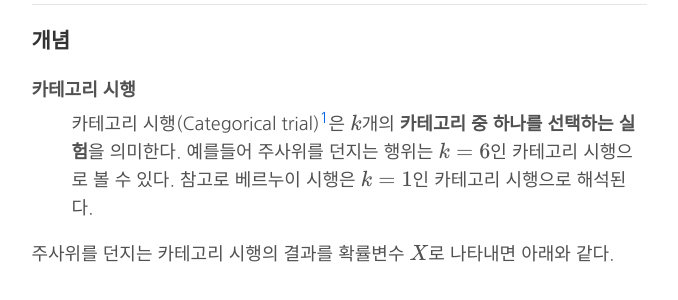
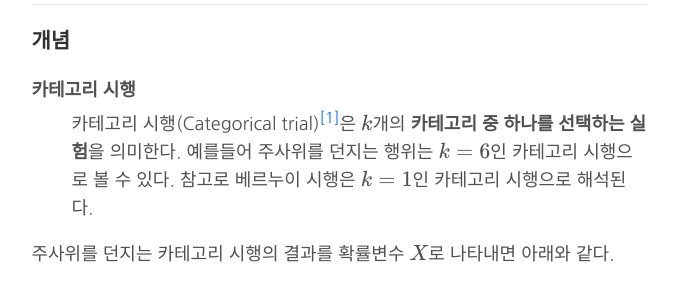
Before and after one commit to gem763/gem763.github.io, a Jekyll site: the page built from _posts/2018-02-07-카테고리-분포와-다항분포.md, in a window 1280 px wide. Shown: the part 609-909 px from the top of the page, without its empty margins (301-979 px from the left). Built offline with Jekyll 4.4.1, drawn with Linux system fonts in a browser that asks for light colours; formulas are drawn with MathJax 3; comment, search, counter and statistics services are not loaded.

Commit message:
Update main.css

```diff
--- a/assets/css/main.css
+++ b/assets/css/main.css
@@ -294,8 +294,12 @@ hr {
   text-decoration: none;
 }
 
-footnotes {
-  font-size: 5rem;
+a.footnote:before {
+ content: "[";
+}
+
+a.footnote:after {
+    content: "]";
 }
 
 
```
